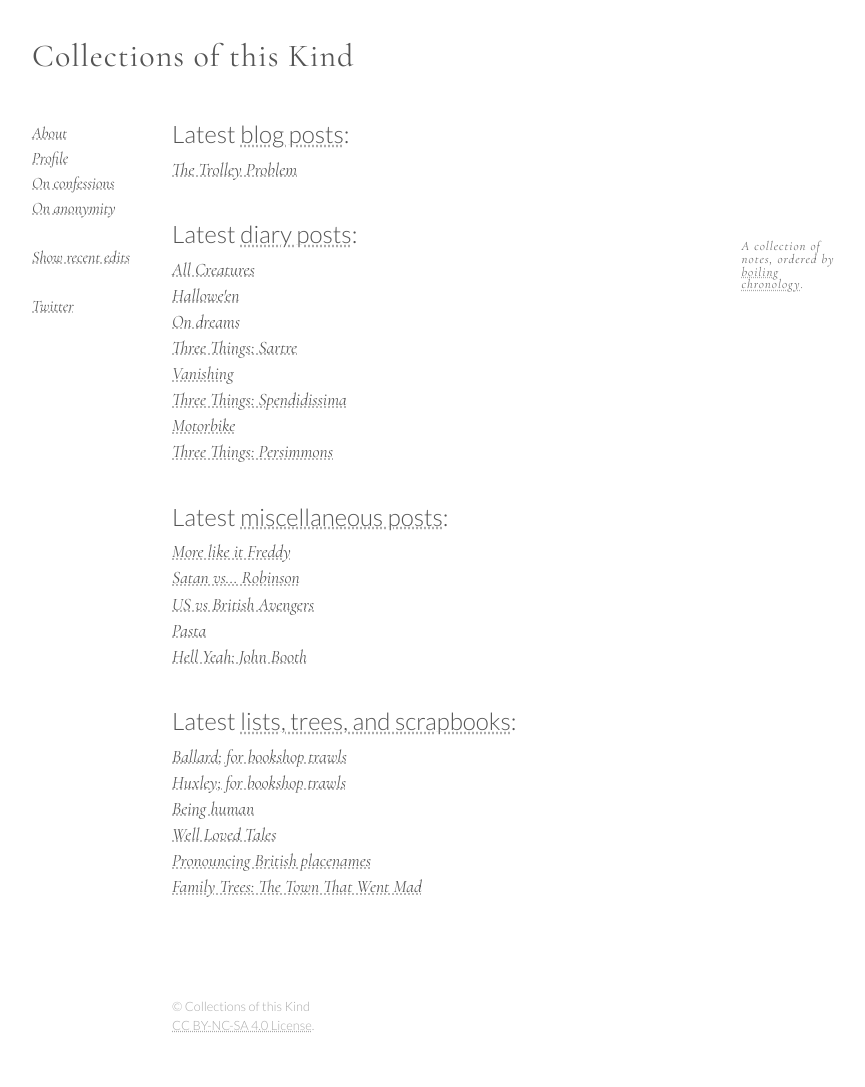
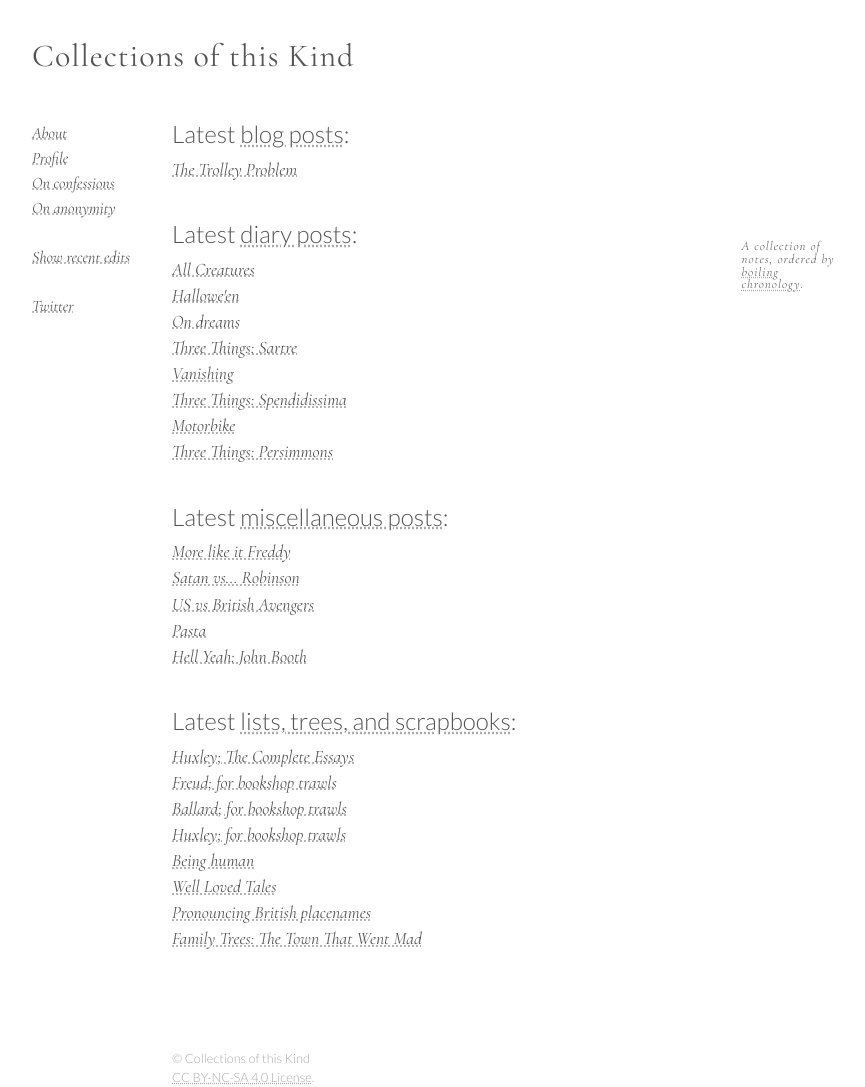
Before and after one commit to CollectionsOfThisKind/collectionsofthiskind.github.io, a Jekyll site: the page built from index.html, in a window 1280 px wide. Shown: the whole page, without its empty margins (78-943 px from the left). Built offline with Jekyll 4.4.1, drawn with Linux system fonts in a browser that asks for light colours; before the commit the page ends 1035 px from its top, so only the background shows below that.

Commit message:
Add files via upload

```diff
--- a/index.html
+++ b/index.html
@@ -76,6 +76,8 @@ A collection of notes, ordered by <a href="/pages/about/boiling.html">boiling ch
 <h2 name="lists">Latest <a href="pages/lists/index.html">lists, trees, and scrapbooks</a>:</h2>
 
 <ul class="new">
+<li><a href="pages/lists/lists/huxley-essays.html">Huxley; The Complete Essays</a></li>
+<li><a href="pages/lists/lists/freud.html">Freud; for bookshop trawls</a></li>
 <li><a href="pages/lists/lists/ballard.html">Ballard; for bookshop trawls</a></li>
 <li><a href="pages/lists/lists/huxley.html">Huxley; for bookshop trawls</a></li>
 <li><a href="pages/lists/lists/homo.html">Being human</a></li>
```
Also changed, not shown: other parts of index.html (+1 -1 lines).
